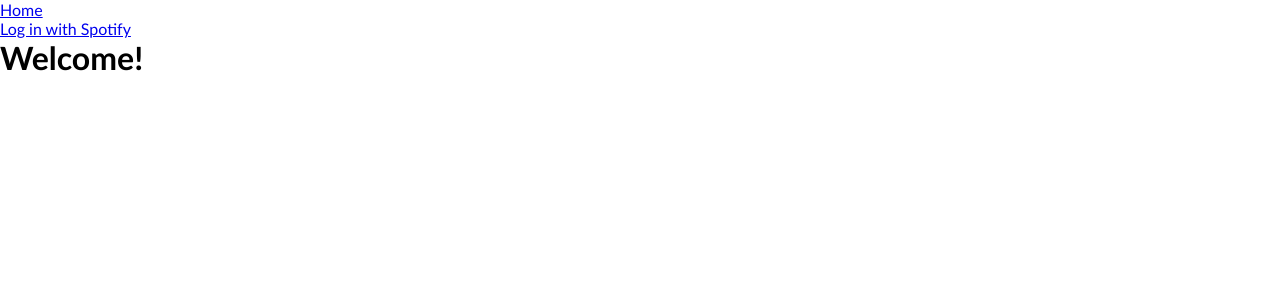
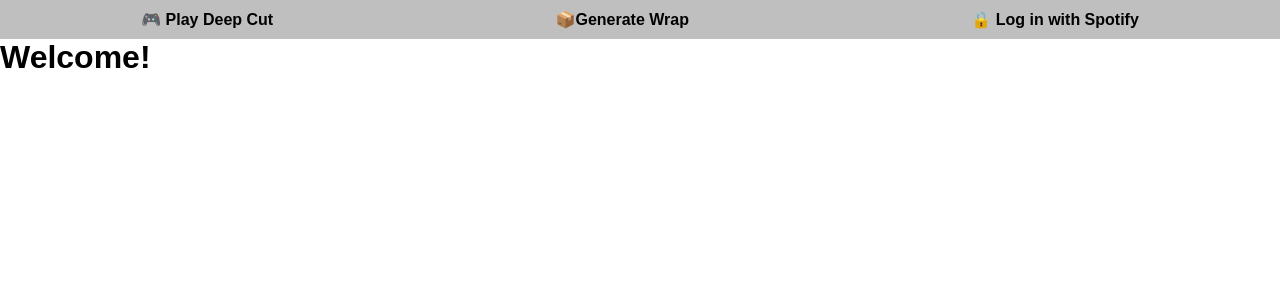
Before and after one commit to GeorgiaTechTeam18/SpotifyWrapper, a Django app: page / in a window 1280 px wide. Shown: the top 300 px of the page. Run offline with Django 5.2, Linux system fonts and the light colour scheme.

Commit message:
updated base in userauth

```diff
--- /dev/null
+++ b/UserAuth/settings.py
@@ -0,0 +1,3 @@
+from pathlib import Path
+BASE_DIR = Path(__file__).resolve().parent.parent
+STATICFILES_DIRS = [BASE_DIR / 'static']
--- a/UserAuth/static/UserAuth/style.css
+++ /dev/null
@@ -1,7 +0,0 @@
-/* Resetting bad html defaults */
-* {
-    margin: 0;
-    padding: 0;
-    box-sizing: border-box;
-    font-family: Futura,Trebuchet MS,Arial,sans-serif;
-}
--- /dev/null
+++ b/UserAuth/static/UserAuth/styles.css
@@ -0,0 +1,35 @@
+* {
+    margin: 0;
+    padding: 0;
+    box-sizing: border-box;
+}
+
+body {
+    font-family: Arial, sans-serif;
+}
+
+.banner {
+    background-color: #bfbfbf; /* Solid grey background */
+    padding: 10px 0;
+}
+
+.icon-menu {
+    display: flex;
+    justify-content: space-around;
+    align-items: center;
+    list-style-type: none;
+}
+
+.icon-section {
+    margin: 0 15px;
+}
+
+.icon-section a {
+    text-decoration: none;
+    color: #000; /* Text color */
+    font-weight: bold;
+    font-size: 16px;
+    display: flex;
+    align-items: center;
+    gap: 5px; /* Space between icon and text */
+}
--- a/templates/UserAuth/base.html
+++ b/templates/UserAuth/base.html
@@ -4,25 +4,49 @@
 <head>
     <meta charset="UTF-8">
     <title>{% block title %}Spotify Wrap{% endblock %}</title>
-    <link rel="stylesheet" href="{% static 'UserAuth/style.css' %}">
+    <link rel="stylesheet" href="{% static 'UserAuth/styles.css' %}">
     <meta name="viewport" content="width=device-width, initial-scale=1.0">
     {% block head %}{% endblock %}
 </head>
 <body>
-<ul>
-    <li>
-        <a href="{% url 'home' %}">Home</a>
-    </li>
-    {% if not is_authenticated %}
-        <li>
-            <a href="{% url 'login' %}">Log in with Spotify</a>
+<div class="banner">
+    <ul class="icon-menu">
+        <li class="icon-section">
+            {% if is_authenticated %}
+            <a href="{% url 'deepcut' %}">
+                🎮 Play Deep Cut
+            </a>
+            {% else %}
+            <a href="{% url 'login' %}">
+                🎮 Play Deep Cut
+            </a>
+            {% endif %}
         </li>
-    {% else %}
-        <li>
-            <a href="{% url 'logout' %}">Log out</a>
+        <li class="icon-section">
+            {% if is_authenticated %}
+            <a href="{% url 'home' %}">
+                📦Generate Wrap
+            </a>
+            {% else %}
+            <a href="{% url 'login' %}">
+                📦Generate Wrap
+            </a>
+            {% endif %}
         </li>
-    {% endif %}
-</ul>
+        <li class="icon-section">
+            {% if not is_authenticated %}
+                <a href="{% url 'login' %}">
+                    🔒 Log in with Spotify
+                </a>
+            {% else %}
+                <a href="{% url 'logout' %}">
+                    🚪 Log out
+                </a>
+            {% endif %}
+        </li>
+    </ul>
+</div>
+
 <main>
     {% for message in messages %}
         <div class="alert alert-{{ message.tags }} alert-dismissible fade show" role="alert">
```
